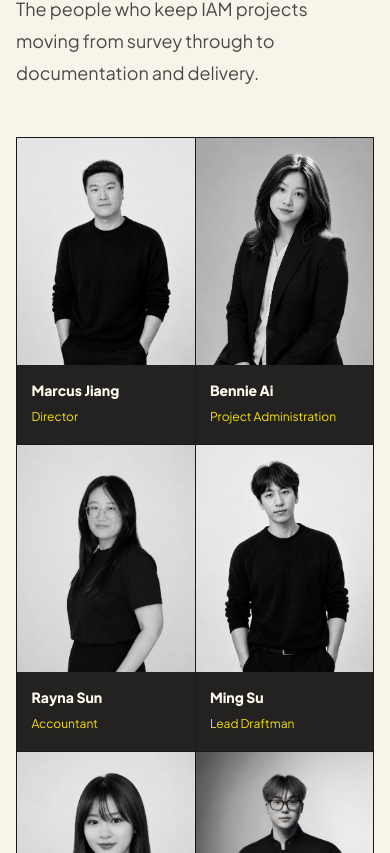
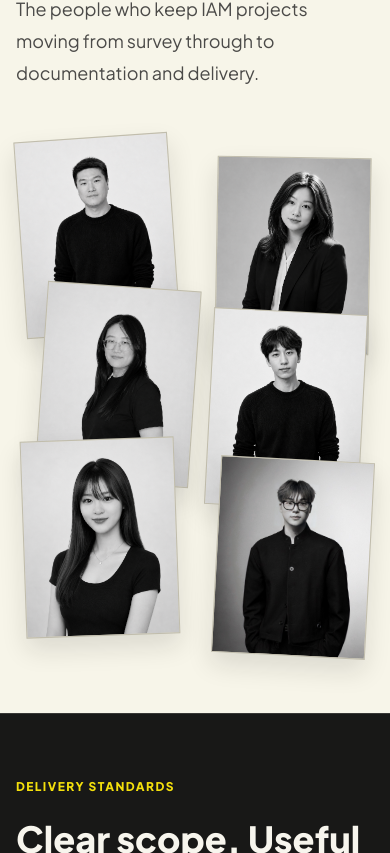
Before and after one commit to simingzhe0206-creator/IAM, a React (Vite) app: page /about in a window 390 px wide. Shown: the part 4171-5024 px from the top of the page. Built offline with nearby package versions, Linux system fonts and the light colour scheme.

Commit message:
style: layer IAM people portraits and favicon

```diff
--- a/index.html
+++ b/index.html
@@ -3,7 +3,7 @@
   <head>
     <meta charset="UTF-8" />
     <meta name="viewport" content="width=device-width, initial-scale=1.0" />
-    <link rel="icon" type="image/png" href="%BASE_URL%images/iam-logo-colour-reverse.png" />
+    <link rel="icon" type="image/jpeg" href="%BASE_URL%images/iam-favicon.jpg" />
     <meta
       name="description"
       content="IAM Surveyors provides professional land surveying services across Sydney and NSW."
--- a/src/pages/About.tsx
+++ b/src/pages/About.tsx
@@ -126,7 +126,7 @@ export function About() {
                 The people who keep IAM projects moving from survey through to documentation and delivery.
               </p>
             </div>
-            <div className="team-grid" aria-label="IAM team">
+            <div className="team-grid team-collage" aria-label="IAM team">
               {employees.map((employee) => (
                 <figure key={employee.name} className="team-member" tabIndex={0}>
                   <img
--- a/src/styles.css
+++ b/src/styles.css
@@ -324,21 +324,65 @@ textarea {
   transform: translateY(0);
 }
 
+.team-collage {
+  display: block;
+  position: relative;
+  min-height: 42rem;
+  overflow: visible;
+  border: 0;
+  background: transparent;
+}
+
+.team-collage .team-member {
+  position: absolute;
+  width: 32%;
+  aspect-ratio: 0.78;
+  border: 1px solid rgba(24, 24, 23, 0.12);
+  box-shadow: 0 12px 26px rgba(24, 24, 23, 0.12);
+}
+
+.team-collage .team-member:nth-child(1) { top: 0; left: 2%; transform: rotate(-4deg); }
+.team-collage .team-member:nth-child(2) { top: 2%; left: 34%; transform: rotate(1deg); }
+.team-collage .team-member:nth-child(3) { top: 8%; right: 1%; transform: rotate(4deg); }
+.team-collage .team-member:nth-child(4) { top: 42%; left: 7%; transform: rotate(3deg); }
+.team-collage .team-member:nth-child(5) { top: 39%; left: 38%; transform: rotate(-2deg); }
+.team-collage .team-member:nth-child(6) { top: 46%; right: 3%; transform: rotate(3deg); }
+
+.team-collage .team-member:hover,
+.team-collage .team-member:focus {
+  transform: scale(1.04);
+}
+
 @media (max-width: 767px) {
+  .team-collage {
+    min-height: 31rem;
+  }
+
+  .team-collage .team-member {
+    width: 43%;
+  }
+
+  .team-collage .team-member:nth-child(1) { top: 0; left: 1%; }
+  .team-collage .team-member:nth-child(2) { top: 4%; right: 1%; left: auto; }
+  .team-collage .team-member:nth-child(3) { top: 30%; right: auto; left: 7%; }
+  .team-collage .team-member:nth-child(4) { top: 35%; left: auto; right: 3%; }
+  .team-collage .team-member:nth-child(5) { top: 61%; left: 2%; }
+  .team-collage .team-member:nth-child(6) { top: 65%; right: 1%; }
+
   .team-grid {
     grid-template-columns: repeat(2, minmax(0, 1fr));
   }
 
-  .team-member {
+  .team-grid:not(.team-collage) .team-member {
     aspect-ratio: auto;
   }
 
-  .team-member img {
+  .team-grid:not(.team-collage) .team-member img {
     aspect-ratio: 0.78;
     height: auto;
   }
 
-  .team-member-caption {
+  .team-grid:not(.team-collage) .team-member-caption {
     position: static;
     min-height: 4.9rem;
     opacity: 1;
```
Also changed, not shown: public/images/iam-favicon.jpg (added).
